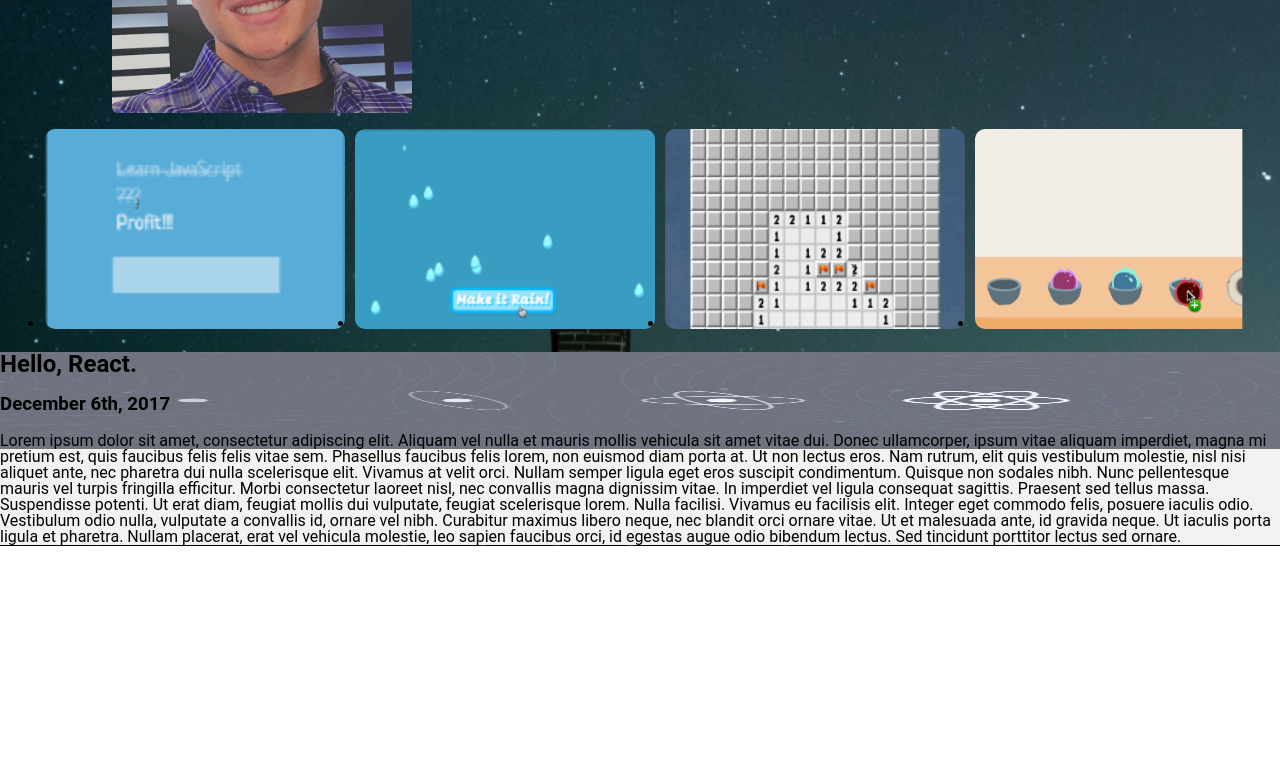
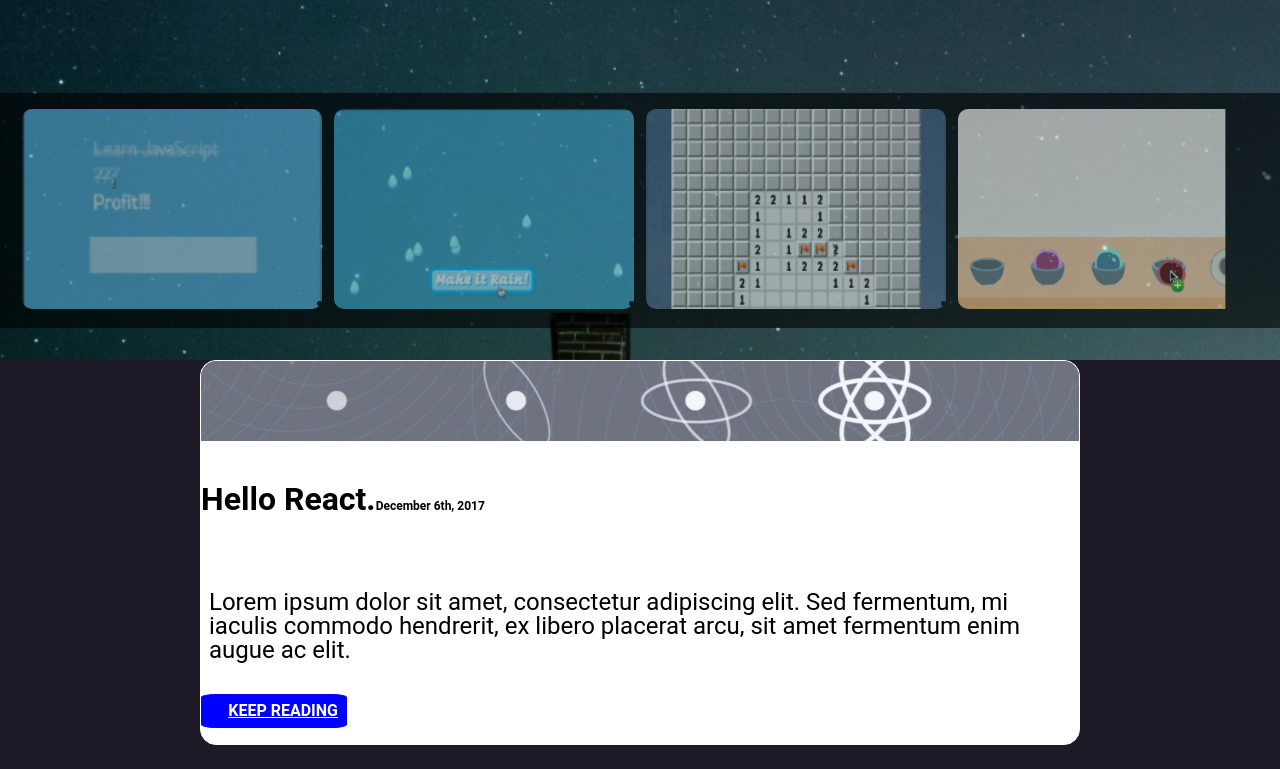
Before and after one commit to TristanDeAugustine/portfolio, a website: page public/index.html in a window 1280 px wide. Shown: the part 391-1160 px from the top of the page. Before the commit the page ends 937 px from the top, so only its background shows below. Drawn offline with Linux system fonts and the light colour scheme.

Commit message:
fixed pictures and added them

```diff
--- a/public/index.html
+++ b/public/index.html
@@ -37,32 +37,34 @@
         </li>
       </ul>
     </div>
-    <section>
-      <div class="react">
-        <h2 class="h2">Hello, React.</h2>
-        <h3 class="h3">December 6th, 2017</h3>
-        <p>
-          Lorem ipsum dolor sit amet, consectetur adipiscing elit. Aliquam vel
-          nulla et mauris mollis vehicula sit amet vitae dui. Donec ullamcorper,
-          ipsum vitae aliquam imperdiet, magna mi pretium est, quis faucibus
-          felis felis vitae sem. Phasellus faucibus felis lorem, non euismod
-          diam porta at. Ut non lectus eros. Nam rutrum, elit quis vestibulum
-          molestie, nisl nisi aliquet ante, nec pharetra dui nulla scelerisque
-          elit. Vivamus at velit orci. Nullam semper ligula eget eros suscipit
-          condimentum. Quisque non sodales nibh. Nunc pellentesque mauris vel
-          turpis fringilla efficitur. Morbi consectetur laoreet nisl, nec
-          convallis magna dignissim vitae. In imperdiet vel ligula consequat
-          sagittis. Praesent sed tellus massa. Suspendisse potenti. Ut erat
-          diam, feugiat mollis dui vulputate, feugiat scelerisque lorem. Nulla
-          facilisi. Vivamus eu facilisis elit. Integer eget commodo felis,
-          posuere iaculis odio. Vestibulum odio nulla, vulputate a convallis id,
-          ornare vel nibh. Curabitur maximus libero neque, nec blandit orci
-          ornare vitae. Ut et malesuada ante, id gravida neque. Ut iaculis porta
-          ligula et pharetra. Nullam placerat, erat vel vehicula molestie, leo
-          sapien faucibus orci, id egestas augue odio bibendum lectus. Sed
-          tincidunt porttitor lectus sed ornare.
+    <section class="border_1">
+      <nav class="image_border">
+        <header class="react"></header>
+        <article class="header_img">
+          <h1>
+            Hello React.
+          </h1>
+          <h2 class="h2">December 6th, 2017</h2>
+        </article>
+        <p class="lorem">
+          Lorem ipsum dolor sit amet, consectetur adipiscing elit. Sed
+          fermentum, mi iaculis commodo hendrerit, ex libero placerat arcu, sit
+          amet fermentum enim augue ac elit.
         </p>
-      </div>
+        <p class="reading">KEEP READING</p>
+      </nav>
+      <nav class="image_border">
+        <img src="./images/code.png" alt="code" class="code" />
+        <article class="header_img">
+          <h1>Fizz Bizz.</h1>
+          <h2 class="h2">November 15th, 2017</h2>
+        </article>
+        <p class="lorem">
+          Sed vitae purus ornare, cursus augue et, ultricies ante. Nunc
+          fermentum ante ac odio porta rutrum. In hac habitasse platea dictumst.
+        </p>
+        <p class="reading">KEEP READING</p>
+      </nav>
     </section>
   </body>
 </html>
--- a/public/screen.css
+++ b/public/screen.css
@@ -21,9 +21,11 @@ body {
 
 /* headshot */
 .bighead {
-  width: 300px;
+  width: 250px;
   max-width: 45%;
-  margin: 12rem 0 0 7rem;
+  margin-top: 8rem;
+  margin-left: 10rem;
+  margin-bottom: 5rem;
   border-radius: 6px;
 }
 
@@ -44,10 +46,14 @@ body {
   align-items: center;
 }
 
+/* FOUR IMAGES */
 div ul {
   display: flex;
   flex-direction: row;
   justify-content: space-around;
+  background-color: black;
+  padding: 1rem;
+  opacity: 0.6;
 }
 
 .container2 ul li img {
@@ -55,18 +61,69 @@ div ul {
   height: 200px;
   object-fit: cover;
   border-radius: 10px;
+  background-repeat: no-repeat;
 }
 
-.react {
-  background-image: url(./images/react.png);
-  background-size: 100% 50%;
-  background-repeat: no-repeat;
-  background-color: rgb(243, 241, 241);
-  background-position: top;
+/* REACT IMAGE */
+.border_1 {
+  margin-bottom: 2rem;
+  background-color: #1e1a28;
 }
 
+nav {
+  color: white;
+  text-align: left;
+  border: 1px solid white;
+  background-color: white;
+  margin-right: 12.5rem;
+  margin-left: 12.5rem;
+  color: black;
+}
+article > h1 {
+  font-size: 2rem;
+}
+nav > h1 {
+  font-weight: bold;
+}
+header.react {
+  height: 5rem;
+  background-image: url(./images/react.png);
+  background-position: center;
+}
+.h2 {
+  font-size: 0.75rem;
+}
+.header_img {
+  display: flex;
+  align-items: baseline;
+}
+.header-img {
+  padding: 0.5rem;
+  font-size: 1.1rem;
+}
+.lorem {
+  padding: 0.5rem;
+  font-size: 1.5rem;
+}
 
+/* CODE IMAGE */
+.image_border {
+  margin-top: 2rem;
+  margin-bottom: 2rem;
+  border-radius: 1rem;
+  overflow: hidden;
+}
 
-.
-
+.reading {
+  text-decoration: underline;
+  font-weight: bold;
+  color: white;
+  text-align: right;
+  justify-content: flex-end;
+  padding: 0.5rem;
+  border: 1px solid blue;
+  background-color: blue;
+  height: 1rem;
+  width: 8rem;
+  border-radius: 10%;
 }
```
